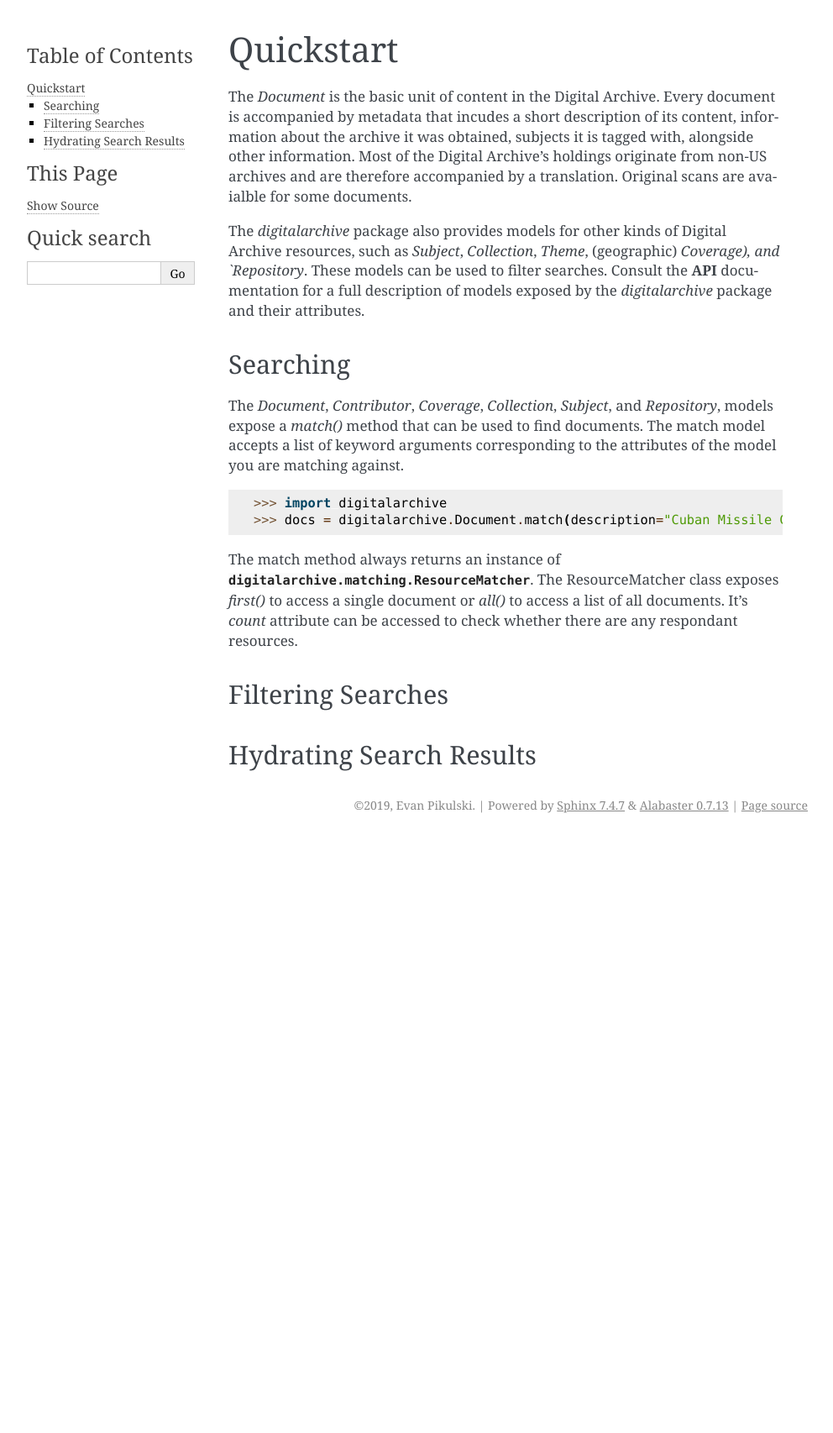
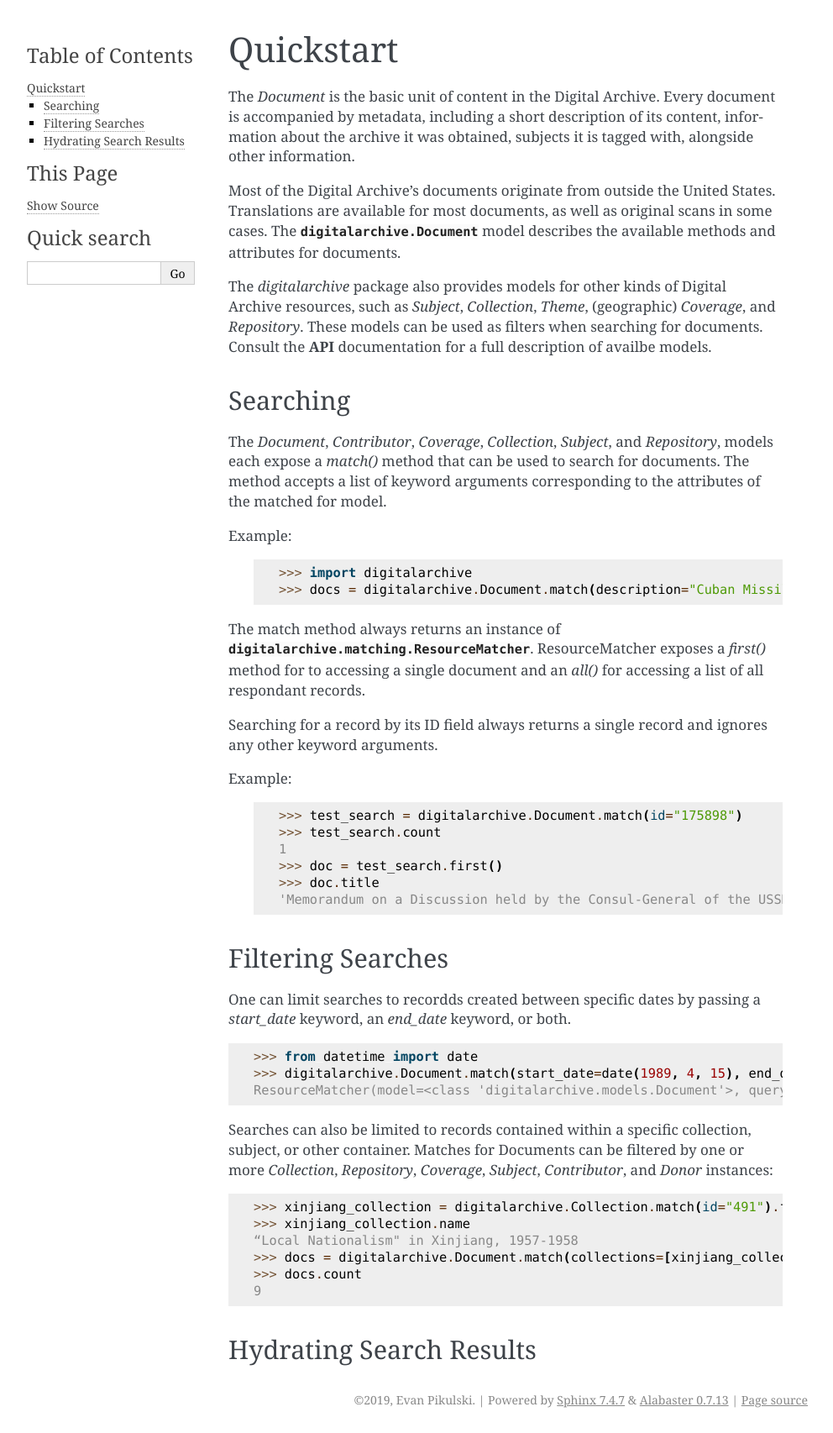
Before and after one commit to epikulski/digitalarchive, a Sphinx documentation site: the page built from docs/source/quickstart.rst, in a window 1280 px wide. Shown: the whole page at 84% size, without its empty margins (148-1140 px from the left). Built offline with Sphinx 7.4.7, drawn with Linux system fonts in a browser that asks for light colours; before the commit the page ends 998 px from its top, so only the background shows below that.

Commit message:
Small edits.

```diff
--- a/docs/source/index.rst
+++ b/docs/source/index.rst
@@ -24,12 +24,12 @@ To install the latest stable version of **digitalarchive**, simply use pip_::
 
 Usage
 -----
-
+Find documents by keyword:
     >>> import digitalarchive
     >>> digitalarchive.Subject.match(name="Tiananmen Square Incident").first()
     Subject(id='2229', name='China--History--Tiananmen Square Incident, 1989', uri='/srv/subject/2229.json', value='China--History--Tiananmen Square Incident, 1989', endpoint='subject')
 
-
+Discover collections of related documents:
     >>> collection = digitalarchive.Collection.match(name="Local Nationalism in Xinjiang").first()
     >>> docs = digitalarchive.Document.match(collections=[collection])
     >>> for doc in docs.all():
--- a/docs/source/quickstart.rst
+++ b/docs/source/quickstart.rst
@@ -2,32 +2,63 @@
 Quickstart
 **********
 
-The `Document` is the basic unit of content in the Digital Archive. Every document is accompanied by metadata that
-incudes a short description of its content, information about the archive it was obtained, subjects it is tagged with,
-alongside other information. Most of the Digital Archive's holdings originate from non-US archives and are therefore
-accompanied by a translation. Original scans are avaialble for some documents.
+The `Document` is the basic unit of content in the Digital Archive. Every document is accompanied by metadata, including
+a short description of its content, information about the archive it was obtained, subjects it is tagged with,
+alongside other information.
+
+Most of the Digital Archive's documents originate from outside the United States. Translations are available for most
+documents, as well as original scans in some cases. The :class:`digitalarchive.Document` model describes the available
+methods and attributes for documents.
 
 The `digitalarchive` package also provides models for other kinds of Digital Archive resources, such as `Subject`,
-`Collection`, `Theme`, (geographic) `Coverage), and `Repository`. These models can be used to filter searches. Consult
-the **API** documentation for a full description of models exposed by the `digitalarchive` package and their attributes.
+`Collection`, `Theme`, (geographic) `Coverage`, and `Repository`. These models can be used as filters when searching for
+documents. Consult the **API** documentation for a full description of availbe models.
 
 Searching
 ---------
-The `Document`, `Contributor`, `Coverage`, `Collection`, `Subject`, and `Repository`, models expose a `match()` method
-that can be used to find documents. The match model accepts a list of keyword arguments corresponding to the attributes
-of the model you are matching against.
+The `Document`, `Contributor`, `Coverage`, `Collection`, `Subject`, and `Repository`, models each expose a `match()`
+method that can be used to search for documents. The method accepts a list of keyword arguments corresponding to the
+attributes of the matched for model.
 
+Example:
     >>> import digitalarchive
     >>> docs = digitalarchive.Document.match(description="Cuban Missile Crisis")
 
-The match method always returns an instance of :class:`digitalarchive.matching.ResourceMatcher`. The ResourceMatcher
-class exposes `first()` to access a single document or `all()` to access a list of all documents. It's `count` attribute
-can be accessed to check whether there are any respondant resources.
+The match method always returns an instance of :class:`digitalarchive.matching.ResourceMatcher`.  ResourceMatcher
+exposes a `first()` method for to accessing a single document and an `all()` for accessing a list of all respondant
+records.
+
+Searching for a record by its ID field always returns a single record and ignores any other keyword arguments.
+
+Example:
+    >>> test_search = digitalarchive.Document.match(id="175898")
+    >>> test_search.count
+    1
+    >>> doc = test_search.first()
+    >>> doc.title
+    'Memorandum on a Discussion held by the Consul-General of the USSR in Ürümchi, G.S. DOBASHIN, with the Secretary of the Party Committee of the Xinjiang Uyghur Autonomous Region, Comrade LÜ JIANREN'
 
 
 Filtering Searches
 ------------------
 
+One can limit searches to recordds created between specific dates by passing a `start_date` keyword, an `end_date`
+keyword, or both.
+
+    >>> from datetime import date
+    >>> digitalarchive.Document.match(start_date=date(1989, 4, 15), end_date=date(1989, 5, 4))
+    ResourceMatcher(model=<class 'digitalarchive.models.Document'>, query={'start_date': '19890415', 'end_date': '19890504', 'model': 'Record', 'itemsPerPage': 200, 'q': ''}, count=15)
+
+Searches can also be limited to records contained within a specific collection, subject, or other container. Matches for
+Documents can be filtered by one or more `Collection`, `Repository`, `Coverage`, `Subject`, `Contributor`, and `Donor`
+instances:
+
+    >>> xinjiang_collection = digitalarchive.Collection.match(id="491").first()
+    >>> xinjiang_collection.name
+    “Local Nationalism" in Xinjiang, 1957-1958
+    >>> docs = digitalarchive.Document.match(collections=[xinjiang_collection])
+    >>> docs.count
+    9
 
 Hydrating Search Results
 ------------------------
```
